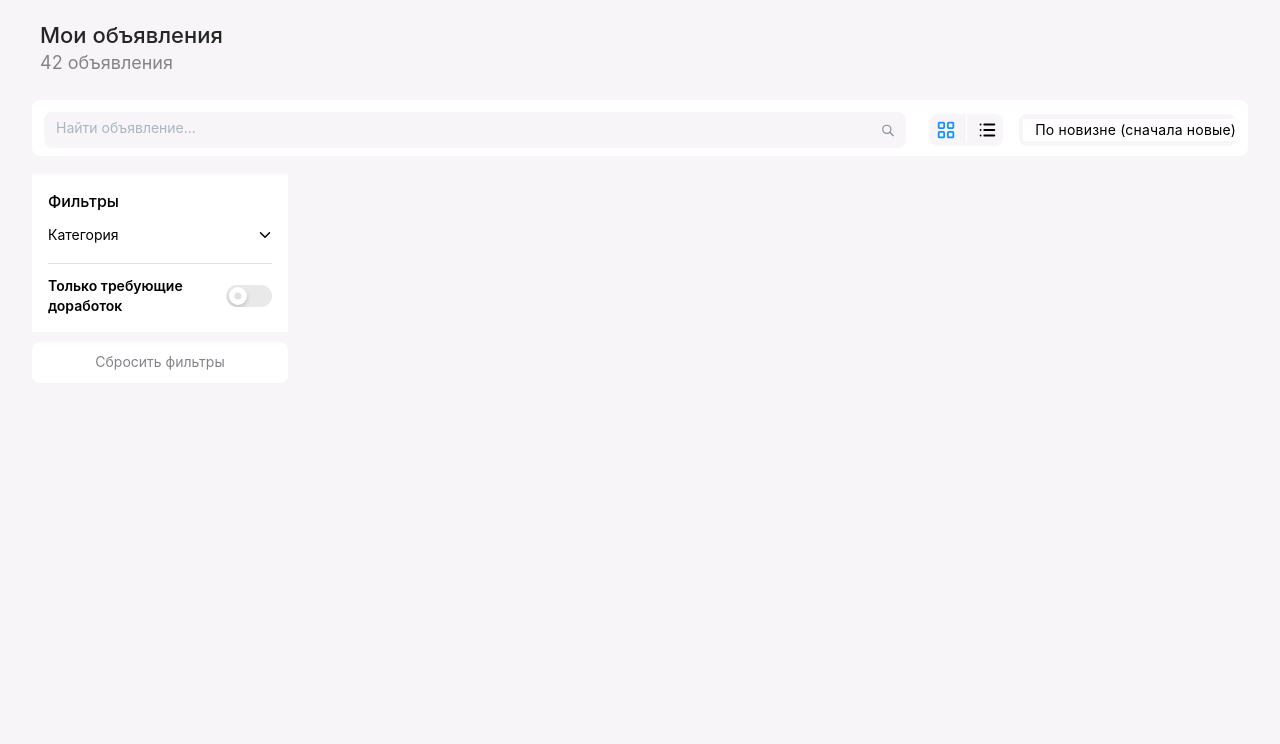
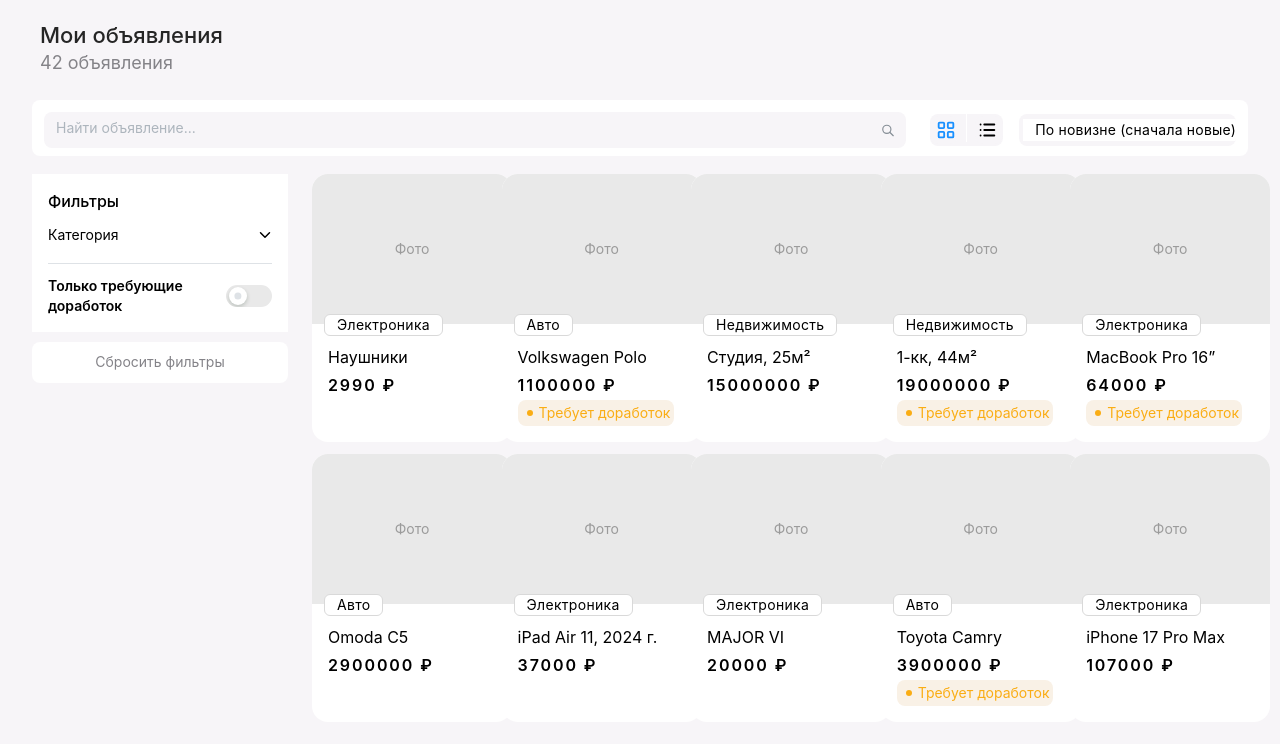
Before and after one commit to Raemyn/avito-ai, a React (Vite) app: page /ads in a window 1280 px wide. Shown: the top 744 px of the page. Built offline with nearby package versions, Linux system fonts and the light colour scheme.

Commit message:
Пытаюсь сделать фото вместо текста

```diff
--- a/src/components/ads/AdsListPage.tsx
+++ b/src/components/ads/AdsListPage.tsx
@@ -9,6 +9,7 @@ import {
     Flex,
     Menu,
     Paper,
+
     Switch,
     Text,
     TextInput,
@@ -17,19 +18,53 @@ import {
 import { IconChevronDown, IconLayoutGrid, IconList, IconSearch } from "@tabler/icons-react";
 import AdsHeader from "./AdsHeader";
 
+type AdItem = {
+    category: string;
+    title: string;
+    price: string;
+    needsFix?: boolean;
+};
+
 const AdsListPage = () => {
     const [view, setView] = useState<"grid" | "list">("grid");
     const [sort, setSort] = useState("По новизне (сначала новые)");
     const [categoriesOpen, setCategoriesOpen] = useState(false);
     const [selectedCategories, setSelectedCategories] = useState<string[]>([]);
+    const [onlyNeedsFix, setOnlyNeedsFix] = useState(false);
 
     const categories = ["Авто", "Электроника", "Недвижимость"];
+
+    const ads: AdItem[] = [
+        { category: "Электроника", title: "Наушники", price: "2990 ₽", },
+        { category: "Авто", title: "Volkswagen Polo", price: "1100000 ₽", needsFix: true },
+        { category: "Недвижимость", title: "Студия, 25м²", price: "15000000 ₽" },
+        { category: "Недвижимость", title: "1-кк, 44м²", price: "19000000 ₽", needsFix: true },
+        { category: "Электроника", title: "MacBook Pro 16”", price: "64000 ₽" , needsFix: true  },
+        { category: "Авто", title: "Omoda C5", price: "2900000 ₽" },
+        { category: "Электроника", title: "iPad Air 11, 2024 г.", price: "37000 ₽", },
+        { category: "Электроника", title: "MAJOR VI", price: "20000 ₽" },
+        { category: "Авто", title: "Toyota Camry", price: "3900000 ₽", needsFix: true },
+        { category: "Электроника", title: "iPhone 17 Pro Max", price: "107000 ₽" },
+    ];
 
     const toggleCategory = (cat: string) => {
         setSelectedCategories((prev) =>
             prev.includes(cat) ? prev.filter((c) => c !== cat) : [...prev, cat]
         );
     };
+
+    const resetFilters = () => {
+        setSelectedCategories([]);
+        setCategoriesOpen(false);
+        setOnlyNeedsFix(false);
+    };
+
+    const filteredAds = ads.filter((ad) => {
+        const categoryOk =
+            selectedCategories.length === 0 || selectedCategories.includes(ad.category);
+        const fixOk = !onlyNeedsFix || ad.needsFix;
+        return categoryOk && fixOk;
+    });
 
     return (
         <Box pt={10} pl={32} pr={32} bg="#f7f5f8">
@@ -125,7 +160,7 @@ const AdsListPage = () => {
                     </Flex>
                 </Paper>
 
-                <Flex mt={18} gap={16}>
+                <Flex mt={18} gap={24} align="flex-start">
                     <Flex gap={10} direction="column">
                         <Flex p={16} w={256} bg="#fff" direction="column">
                             <Title order={3} fw={500} fz={16}>
@@ -136,22 +171,19 @@ const AdsListPage = () => {
                                 <Button
                                     fullWidth
                                     variant="outline"
-
                                     radius={8}
                                     h={32}
                                     fz={14}
+                                    justify="space-between"
                                     fw={400}
-                                    lh={157}
                                     p={0}
                                     c="#000"
-                                    justify="space-between"
                                     onClick={() => setCategoriesOpen((o) => !o)}
                                     rightSection={
                                         <IconChevronDown
                                             size={18}
-
                                             style={{
-                                                marginRight: '14px',
+                                                marginRight: "14px",
                                                 transform: categoriesOpen ? "rotate(180deg)" : "rotate(0deg)",
                                                 transition: "0.2s",
                                             }}
@@ -163,7 +195,6 @@ const AdsListPage = () => {
                                             justifyContent: "space-between",
                                             paddingLeft: 12,
                                             paddingRight: 12,
-
                                         },
                                     }}
                                 >
@@ -180,10 +211,9 @@ const AdsListPage = () => {
                                                 onChange={() => toggleCategory(cat)}
                                                 mb={8}
                                                 styles={{
-
                                                     label: {
                                                         fontSize: 14,
-                                                        letterSpacing:0.3 // размер текста
+                                                        letterSpacing: 0.3,
                                                     },
                                                 }}
                                             />
@@ -191,22 +221,26 @@ const AdsListPage = () => {
                                     </Paper>
                                 </Collapse>
                             </Box>
+
                             <Divider my="sm" />
+
                             <Flex align="center" gap={8} justify="space-between">
-                                <Title fz={14} fw={600} order={3} >
+                                <Title fz={14} fw={600} order={3}>
                                     Только требующие <br /> доработок
                                 </Title>
 
                                 <Switch
+                                    checked={onlyNeedsFix}
+                                    onChange={(event) => setOnlyNeedsFix(event.currentTarget.checked)}
                                     size="md"
                                     onLabel=""
                                     offLabel=""
-                                    styles={(_, { checked }) => ({
+                                    styles={{
                                         track: {
                                             width: 44,
                                             height: 22,
                                             borderRadius: 23,
-                                            backgroundColor: checked ? "#bdbdbd" : "#e9e9e9",
+                                            backgroundColor: onlyNeedsFix ? "#bdbdbd" : "#e9e9e9",
                                         },
                                         thumb: {
                                             width: 18,
@@ -216,18 +250,15 @@ const AdsListPage = () => {
                                             border: "none",
                                             boxShadow: "0 2px 4px 0 rgba(0, 35, 11, 0.2)",
                                         },
-                                    })}
+                                    }}
                                 />
                             </Flex>
+                        </Flex>
 
-
-
-                        </Flex>
                         <Button
-
+                            onClick={resetFilters}
                             styles={{
                                 root: {
-
                                     borderRadius: 8,
                                     padding: "12px",
                                     width: 256,
@@ -235,17 +266,129 @@ const AdsListPage = () => {
                                     fontWeight: 400,
                                     fontSize: 14,
                                     color: "#848388",
-                                    backgroundColor: "#fff", // если нужен белый фон
-
+                                    backgroundColor: "#fff",
                                 },
                             }}
                         >
                             Сбросить фильтры
                         </Button>
                     </Flex>
-                    <Flex flex={1}>
 
-                    </Flex>
+                    <Box flex={1}>
+                        <Box
+                            style={{
+                                marginRight: '2px',
+                                display: "grid",
+                                gridTemplateColumns: "repeat(5, minmax(0, 1fr))",
+                                columnGap: '13.75px',
+                                rowGap: '12px'
+                            }}
+                        >
+                            {filteredAds.map((ad, index) => (
+                                <Paper
+                                    key={index}
+                                    radius={16}
+                                    w={200}
+                                    h={268}
+                                    p={0}
+                                    bg="#fff"
+                                    style={{
+                                        overflow: "hidden",
+                                        position: "relative",
+                                    }}
+                                >
+                                    <Box
+                                        h={150}
+                                        bg="#e9e9e9"
+                                        style={{
+                                            display: "flex",
+                                            alignItems: "center",
+                                            justifyContent: "center",
+                                            width: "200px",
+                                            height: "150px",
+                                        }}
+                                    >
+                                        <Text fz={14} c="#9b9b9b">
+                                            Фото
+                                        </Text>
+                                    </Box>
+
+                                    <Box
+
+                                        h={22}
+                                        style={{
+                                            position: "absolute",
+                                            top: 140,
+                                            left: 12,
+                                            border: "1px solid #d9d9d9",
+                                            borderRadius: 6,
+                                            display: "flex",
+                                            alignItems: "center",
+                                            justifyContent: "flex-start",
+                                            paddingLeft: 12,
+                                            paddingRight: 12,
+                                            backgroundColor: "#fff",
+                                            zIndex: 2,
+                                            letterSpacing: 0.3,
+                                        }}
+                                    >
+                                        <Text fz={14} c="#000">
+                                            {ad.category}
+                                        </Text>
+                                    </Box>
+                                    {/* тУТА */}
+                                    <Box p={16}
+                                     pr={28}
+                                     pt={21}>
+                                        <Text
+                                            w={168}
+                                            h={24}
+                                            mb={5}
+                                            fz={16}
+                                            fw={400}
+                                            lh='24px'
+
+                                        >
+                                            {ad.title}
+                                        </Text>
+
+                                        <Text
+                                            lts={1.9}
+                                            fz={16}
+                                            fw={600}
+                                            lh={1.4}
+                                            color="#0000"
+
+                                        >
+                                            {ad.price}
+                                        </Text>
+
+                                        {ad.needsFix && (
+                                            <Paper radius={8} bg='#f9f1e6' pl={9} p={2} mt={4}>
+                                            <Flex  align="center" gap={6}>
+                                                {/* Круглый маркер */}
+                                                <Box
+                                                    w={6}
+                                                    h={6}
+                                                    bg="#faad14"
+                                                    style={{ borderRadius: "50%" }}
+                                                />
+                                                {/* Текст */}
+                                                <Text
+                                                    fw={400}
+                                                    fz={14}
+
+                                                    c="#faad14"
+                                                >
+                                                    Требует доработок
+                                                </Text>
+                                            </Flex></Paper>
+                                        )}
+                                    </Box>
+                                </Paper>
+                            ))}
+                        </Box>
+                    </Box>
                 </Flex>
             </main>
         </Box>
```
